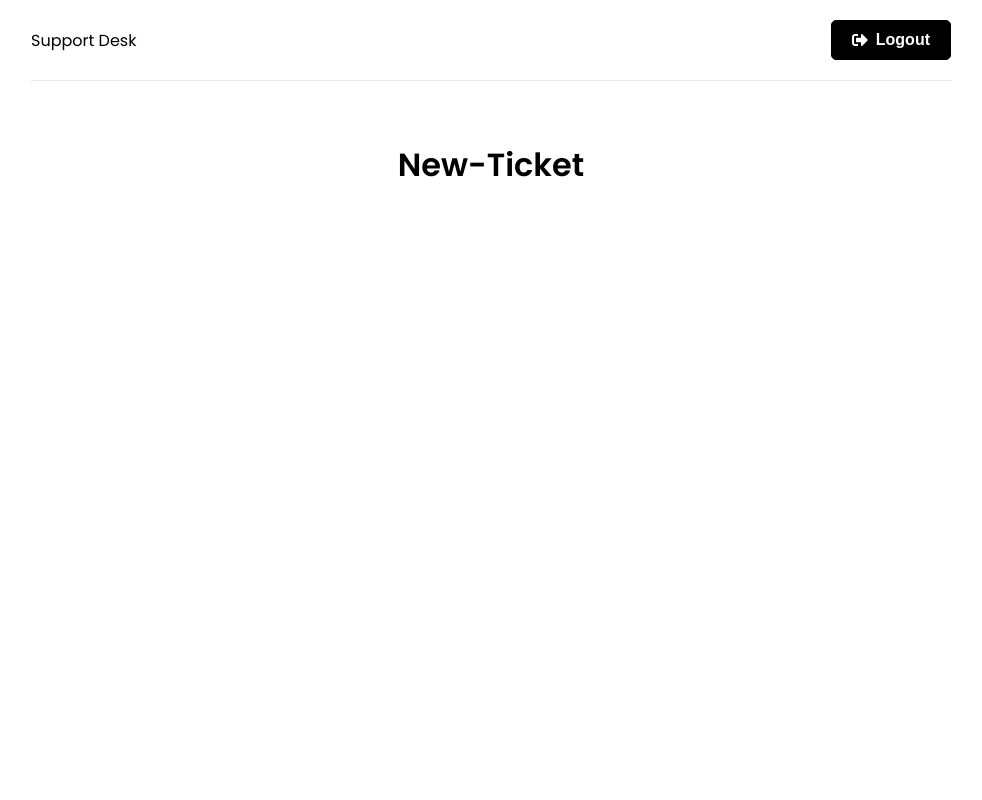
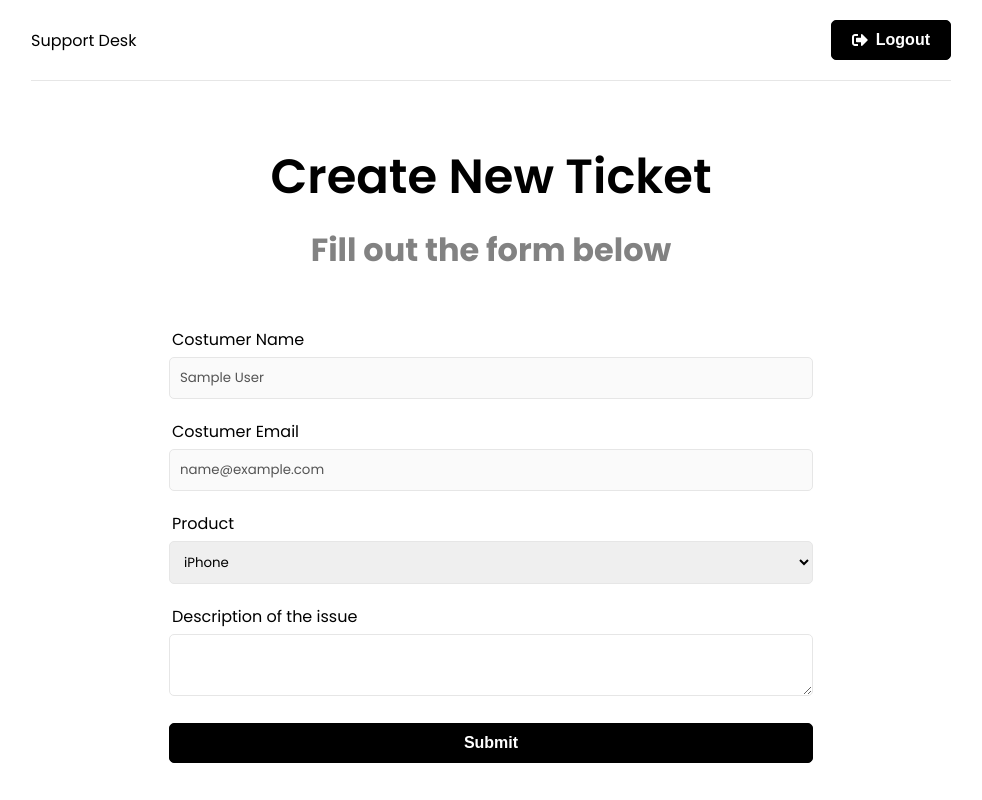
Before and after one commit to yes-im-harsh/support-ticket, a React (Create React App) app in the folder frontend/: page /new-ticket in a window 1280 px wide. Shown: the whole page, without its empty margins (149-1131 px from the left). Built offline with nearby package versions, Linux system fonts and the light colour scheme; sample sign-in values are in the browser's storage.

Commit message:
New Ticket Form Created

```diff
--- a/frontend/src/index.css
+++ b/frontend/src/index.css
@@ -162,6 +162,7 @@
 }
 
 .btn-block {
+  display: inline-block;
   width: 100%;
   margin-bottom: 20px;
 }
--- a/frontend/src/pages/NewTicket.jsx
+++ b/frontend/src/pages/NewTicket.jsx
@@ -1,10 +1,67 @@
-import React from "react";
+import { useState } from "react";
+import { useSelector } from "react-redux";
 
 const NewTicket = () => {
+  const { user } = useSelector((state) => state.auth);
+
+  const [name, setName] = useState(user.name);
+  const [email, setEmail] = useState(user.email);
+  const [product, setProduct] = useState("iPhone");
+  const [description, setDescription] = useState("");
+
+  const handleSubmit = (e) => {
+    e.preventDefault();
+  };
+
   return (
-    <div>
-      <h1>New-Ticket</h1>
-    </div>
+    <>
+      <section className="heading">
+        <h1>Create New Ticket</h1>
+        <p>Fill out the form below</p>
+      </section>
+
+      <section className="form">
+        <div className="form-group">
+          <label htmlFor="name">Costumer Name</label>
+          <input type="text" className="form-control" value={name} disabled />
+        </div>
+        <div className="form-group">
+          <label htmlFor="email">Costumer Email</label>
+          <input type="email" className="form-control" value={email} disabled />
+        </div>
+        <form onSubmit={handleSubmit}>
+          <div className="form-group">
+            <label htmlFor="product">Product</label>
+            <select
+              name="product"
+              id="product"
+              value={product}
+              onChange={(e) => setProduct(e.target.value)}
+            >
+              <option value="iPhone">iPhone</option>
+              <option value="MacBook Pro">MacBook Pro</option>
+              <option value="iMac">iMac</option>
+              <option value="iPad">iPad</option>
+            </select>
+          </div>
+
+          <div className="form-group">
+            <label htmlFor="description">Description of the issue</label>
+            <textarea
+              name="description"
+              id="description"
+              className="form-control"
+              value={description}
+              onChange={(e) => setDescription(e.target.value)}
+            ></textarea>
+          </div>
+
+          <div className="form-group">
+            <button className="btn btn-block">Submit</button>
+          </div>
+        </form>
+      </section>
+    </>
   );
 };
 
```
